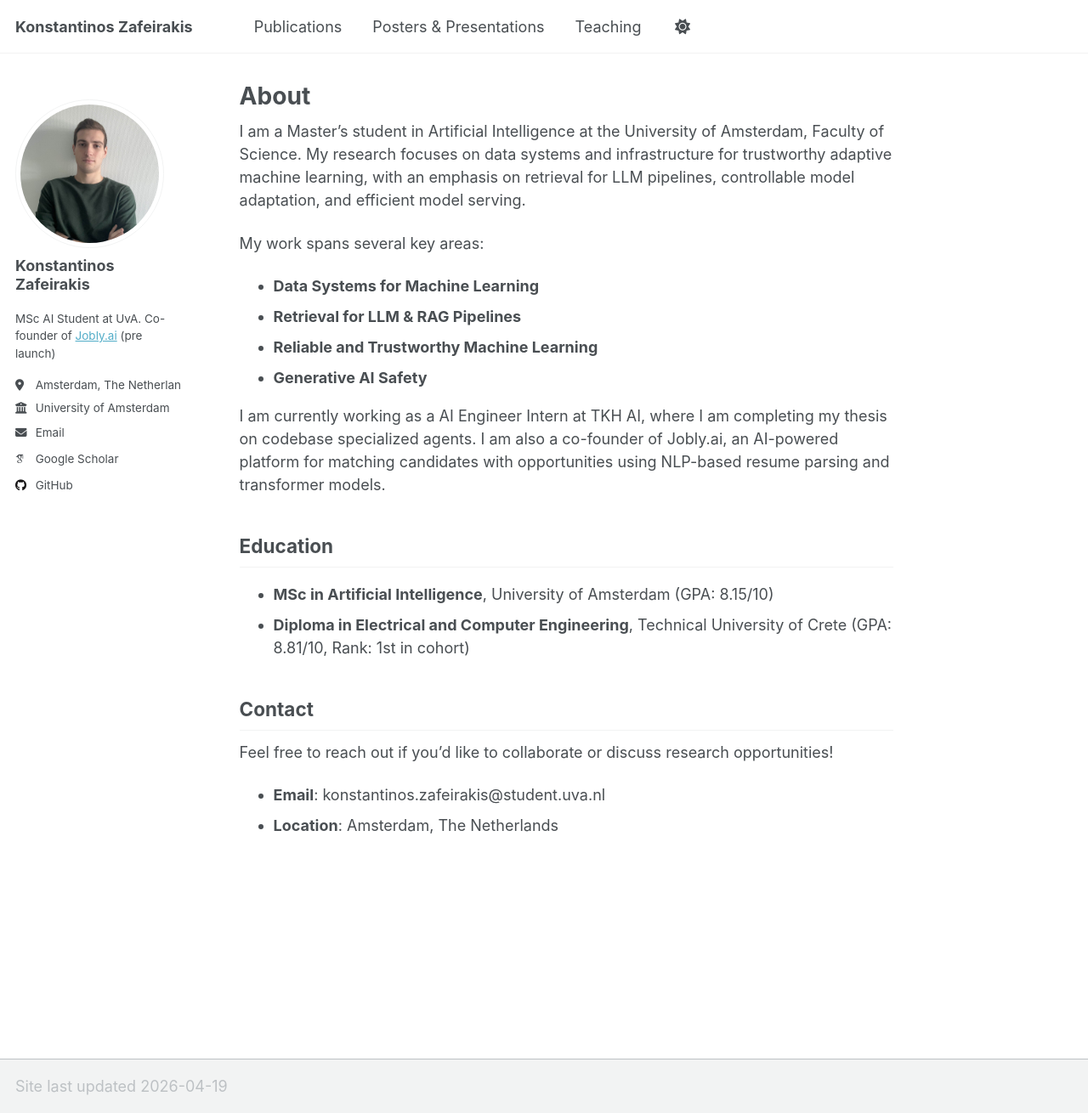
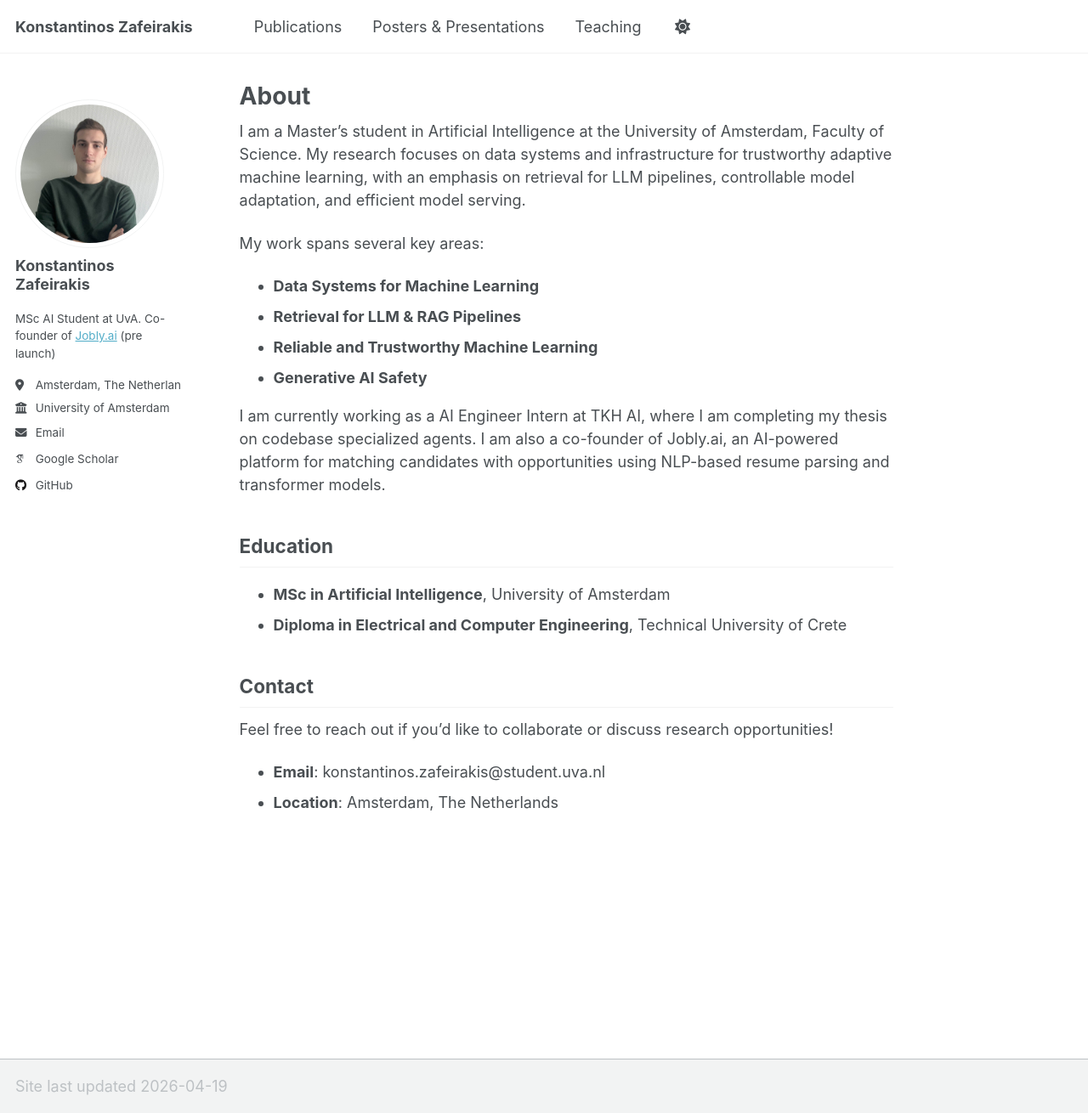
Before and after one commit to kzafeir/kzafeir.github.io, a Jekyll site: the page built from _pages/about.md, in a window 1280 px wide and 1310 px high. Shown: the whole window at 85% size. Built offline with Jekyll 4.4.1, drawn with Linux system fonts in a browser that asks for light colours; some web fonts are replaced; a script that is not in the unit is left out.

Commit message:
Remove GPA from landing page
This hides education grades on the homepage.

Made-with: Cursor

```diff
--- a/_pages/about.md
+++ b/_pages/about.md
@@ -35,8 +35,8 @@ I am currently working as a AI Engineer Intern at TKH AI, where I am completing
 
 ## Education
 
-- **MSc in Artificial Intelligence**, University of Amsterdam (GPA: 8.15/10)
-- **Diploma in Electrical and Computer Engineering**, Technical University of Crete (GPA: 8.81/10, Rank: 1st in cohort)
+- **MSc in Artificial Intelligence**, University of Amsterdam
+- **Diploma in Electrical and Computer Engineering**, Technical University of Crete
 
 ## Contact
 
```
